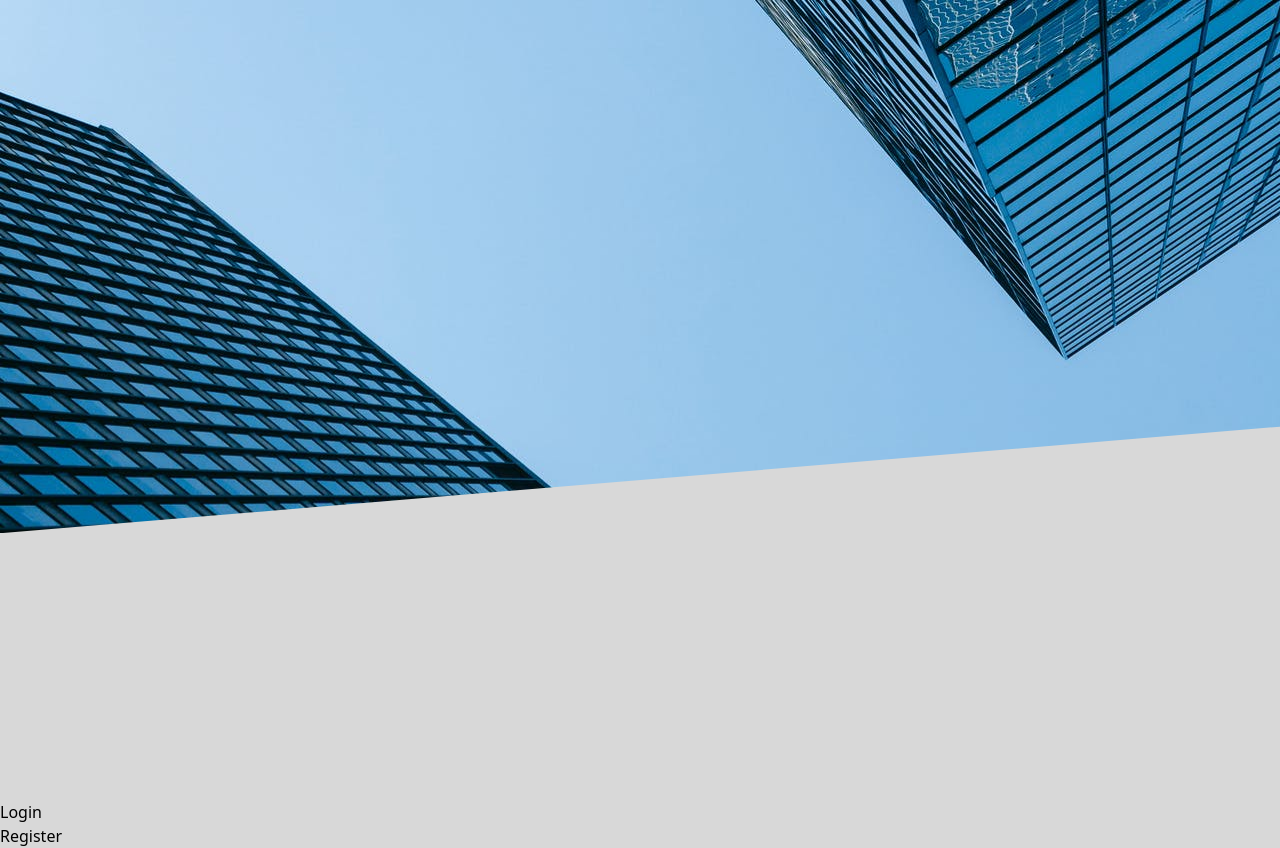
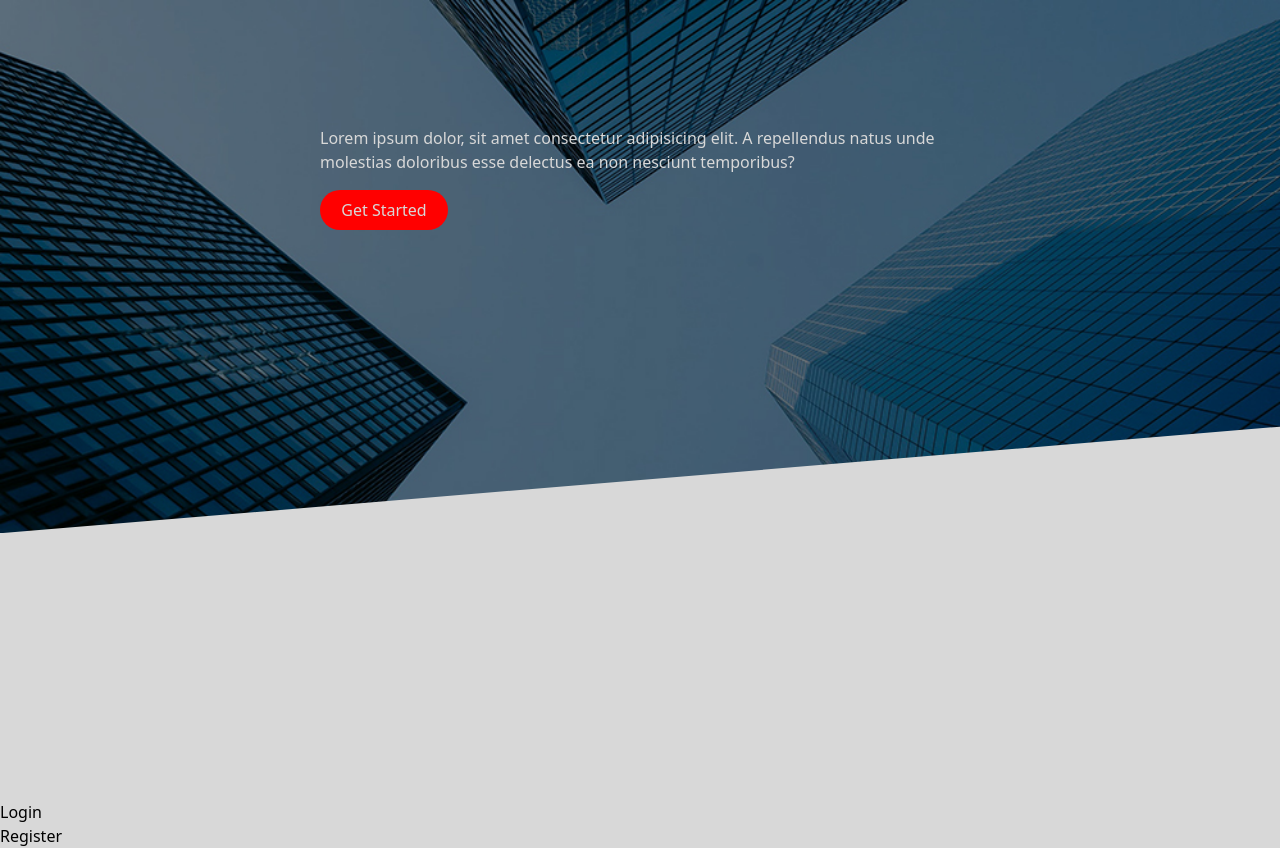
Before and after one commit to R0bert196/Aibestt, a React (Create React App) app in the folder frontend/: page / in a window 1280 px wide. Built offline with nearby package versions, Linux system fonts and the light colour scheme.

Commit message:
Change hero bg photo

```diff
--- a/frontend/src/components/Hero.jsx
+++ b/frontend/src/components/Hero.jsx
@@ -1,13 +1,16 @@
-import landingImage from '../images/landingImage.jpeg';
+import landingImage from '../images/landingImage.jpg';
+import { Link } from 'react-router-dom';
 
 
 function Hero() {
   return (
       <div className='h-screen'>
-          <div style={{ backgroundImage: `url(${landingImage})` }} className='h-4/6 clip-path'>
-          </div>
-          <div>
+          <div style={{ backgroundImage: `url(${landingImage})` }} className='h-4/6 clip-path text-secondary bg-no-repeat bg-cover'>
 
+              <div className='flex flex-col h-4/6 justify-center align-center w-6/12 mx-auto'>
+                  <p className='text-left mb-4' >Lorem ipsum dolor, sit amet consectetur adipisicing elit. A repellendus natus unde molestias doloribus esse delectus ea non nesciunt temporibus?</p>
+                  <Link className='py-2 px-4 bg-accent w-1/5  inline-block hover:brightness-200 rounded-3xl text-center' to='/register'>Get Started</Link>
+              </div>
           </div>
     </div>
   )
--- a/frontend/src/pages/Login.jsx
+++ b/frontend/src/pages/Login.jsx
@@ -4,7 +4,7 @@ import LoginImage from '../components/LoginImage'
 
 function Login() {
   return (
-    <div className='container mx-auto px-16 flex max-h-screen'>
+    <div className='container mx-auto px-4 max-w-5xl overflow-hidden flex max-h-screen'>
       <div className='w-2/4 my-16 overflow-hidden mw1024:hidden'>
         <LoginImage />
       </div>
```
Also changed, not shown: frontend/src/images/landingImage.jpeg (deleted), frontend/src/images/landingImage.jpg (added).
